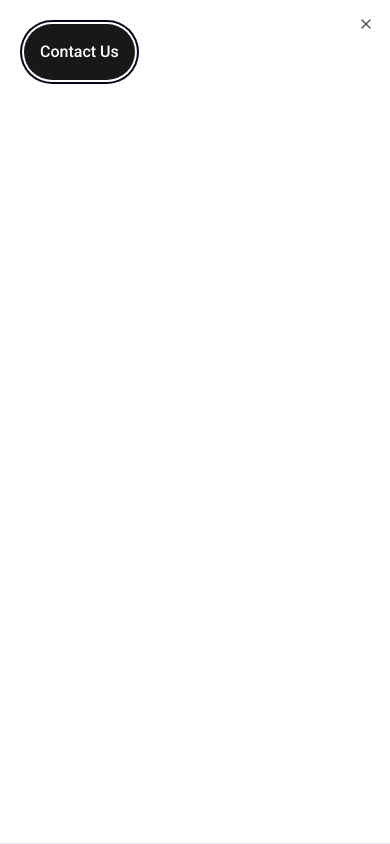
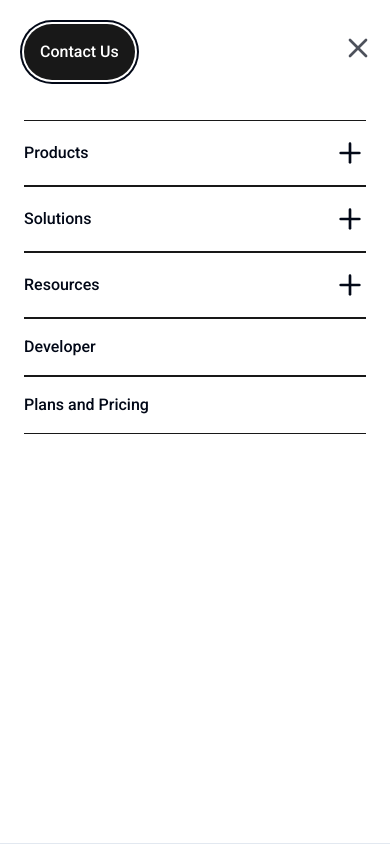
Before and after one commit to aagatsharma/webex, a React (Vite) app: page / in a window 390 px wide. Both pictures are taken after a click on the icon 358 px from the left and 40 px from the top of the page. Shown: the top 844 px of the page. Built offline with nearby package versions, Linux system fonts and the light colour scheme.

Commit message:
navbar mobile responsive

```diff
--- a/src/components/reusable/Footer/FooterTags.tsx
+++ b/src/components/reusable/Footer/FooterTags.tsx
@@ -80,7 +80,7 @@ const FooterTags = () => {
       </div>
       <Accordion type="single" collapsible className="w-full px-5 md:hidden ">
         {Object.entries(menu).map(([label, components]) => (
-          <AccordionItem value={label} key={label}>
+          <AccordionItem value={label} key={label} className="border-none">
             <AccordionTrigger className="font-bold text-lg">
               {label}
             </AccordionTrigger>
--- a/src/components/reusable/Navbar/MobileNav/MobileNav.tsx
+++ b/src/components/reusable/Navbar/MobileNav/MobileNav.tsx
@@ -18,13 +18,18 @@ const MobileNav = () => {
         <Menu className="w-6 h-6" />
       </SheetTrigger>
 
-      <SheetContent side="top" className=" w-screen min-h-screen">
+      <SheetContent
+        side="top"
+        className=" w-screen max-h-screen min-h-screen overflow-y-scroll lg:hidden"
+      >
         <SheetClose asChild>
           <Button
             className="h-14 bg-black text-white rounded-full text-base hover:bg-emerald-600
              font-medium "
           >
-            <Link to="/contact-us">Contact Us</Link>
+            <SheetClose asChild>
+              <Link to="/contact-us">Contact Us</Link>
+            </SheetClose>
           </Button>
         </SheetClose>
         <div>
--- a/src/components/reusable/Navbar/MobileNav/MobileNavContent.tsx
+++ b/src/components/reusable/Navbar/MobileNav/MobileNavContent.tsx
@@ -1,8 +1,65 @@
+import {
+  Accordion,
+  AccordionContent,
+  AccordionItem,
+  AccordionTrigger,
+} from "@/components/ui/accordion";
+import NavbarProductItem from "../NavbarItems/NavbarProductItem";
+import NavbarSolutionItem from "../NavbarItems/NavbarSolutionItem";
+import NavbarResourcesItem from "../NavbarItems/NavbarResourcesItem";
+import { SheetClose } from "@/components/ui/sheet";
+import { Link } from "react-router-dom";
+
 const MobileNavContent = () => {
+  const products = [
+    {
+      label: "Products",
+      component: <NavbarProductItem />,
+    },
+    {
+      label: "Solutions",
+      component: <NavbarSolutionItem />,
+    },
+    {
+      label: "Resources",
+      component: <NavbarResourcesItem />,
+    },
+    {
+      label: "Developer",
+      link: "/developer",
+    },
+    {
+      label: "Plans and Pricing",
+      link: "/pricing",
+    },
+  ];
   return (
-    <div>
-      <div></div>
-    </div>
+    <Accordion type="single" collapsible className="mt-10">
+      {products.map((product, index) => (
+        <AccordionItem
+          value={product.label}
+          key={index}
+          className="border-y border-black"
+        >
+          {product.link ? (
+            <SheetClose asChild>
+              <AccordionTrigger iconType="none">
+                <SheetClose asChild>
+                  <Link to={product.link}>{product.label}</Link>
+                </SheetClose>
+              </AccordionTrigger>
+            </SheetClose>
+          ) : (
+            <>
+              <AccordionTrigger iconType="plus">
+                {product.label}
+              </AccordionTrigger>
+              <AccordionContent>{product.component}</AccordionContent>
+            </>
+          )}
+        </AccordionItem>
+      ))}
+    </Accordion>
   );
 };
 
--- a/src/components/reusable/Navbar/NavbarItems/NavbarProductItem.tsx
+++ b/src/components/reusable/Navbar/NavbarItems/NavbarProductItem.tsx
@@ -79,12 +79,13 @@ const NavbarProductItem = () => {
   ];
 
   return (
-    <div className=" max-w-7xl m-auto px-2 flex w-full justify-between items-start  ">
+    <div className=" max-w-7xl m-auto px-2 flex w-full justify-between items-start max-lg:flex-col max-lg:gap-y-6  ">
       <div className="flex flex-col gap-y-3">
         <h1 className="text-black/60 uppercase">WebSuiteX Suite</h1>
-        <div className="grid grid-cols-2 gap-6 pt-3">
+        <div className="grid grid-cols-2 gap-6 pt-3 max-md:grid-cols-1">
           {websuite.map((feature) => (
             <ProductItem
+              key={feature.label}
               logo={feature.logo}
               description={feature.description}
               label={feature.label}
@@ -97,6 +98,7 @@ const NavbarProductItem = () => {
         <div className="grid grid-cols-1 gap-6 pt-3">
           {workspaceCategories.map((feature) => (
             <ProductItem
+              key={feature.label}
               description={feature.description}
               label={feature.label}
             />
@@ -108,6 +110,7 @@ const NavbarProductItem = () => {
         <div className="flex flex-col gap-6 pt-3">
           {customerService.map((feature) => (
             <ProductItem
+              key={feature.label}
               description={feature.description}
               label={feature.label}
             />
--- a/src/components/ui/accordion.tsx
+++ b/src/components/ui/accordion.tsx
@@ -1,10 +1,10 @@
-import * as React from "react"
-import * as AccordionPrimitive from "@radix-ui/react-accordion"
-import { ChevronDown } from "lucide-react"
+import * as React from "react";
+import * as AccordionPrimitive from "@radix-ui/react-accordion";
+import { ChevronDown, Plus } from "lucide-react";
 
-import { cn } from "@/lib/utils"
+import { cn } from "@/lib/utils";
 
-const Accordion = AccordionPrimitive.Root
+const Accordion = AccordionPrimitive.Root;
 
 const AccordionItem = React.forwardRef<
   React.ElementRef<typeof AccordionPrimitive.Item>,
@@ -15,28 +15,39 @@ const AccordionItem = React.forwardRef<
     className={cn("border-b", className)}
     {...props}
   />
-))
-AccordionItem.displayName = "AccordionItem"
+));
+AccordionItem.displayName = "AccordionItem";
 
 const AccordionTrigger = React.forwardRef<
   React.ElementRef<typeof AccordionPrimitive.Trigger>,
-  React.ComponentPropsWithoutRef<typeof AccordionPrimitive.Trigger>
->(({ className, children, ...props }, ref) => (
+  React.ComponentPropsWithoutRef<typeof AccordionPrimitive.Trigger> & {
+    iconType?: "chevron" | "plus" | "none";
+  }
+>(({ className, children, iconType = "chevron", ...props }, ref) => (
   <AccordionPrimitive.Header className="flex">
     <AccordionPrimitive.Trigger
       ref={ref}
       className={cn(
-        "flex flex-1 items-center justify-between py-4 font-medium transition-all hover:underline [&[data-state=open]>svg]:rotate-180",
+        `flex flex-1 items-center justify-between py-4 font-medium transition-all hover:underline [&[data-state=open]>svg]:rotate-180 ${
+          iconType === "plus" && "[&[data-state=open]>svg]:rotate-45"
+        }`,
         className
       )}
       {...props}
     >
       {children}
-      <ChevronDown className="h-4 w-4 shrink-0 transition-transform duration-200" />
+      {iconType === "plus" && (
+        <Plus className="h-8 w-8 shrink-0 transition-transform duration-200" />
+      )}
+      {iconType === "chevron" && (
+        <ChevronDown className="h-6 w-6 shrink-0 transition-transform duration-200" />
+      )}
+      {iconType === "none" && <></>}
     </AccordionPrimitive.Trigger>
   </AccordionPrimitive.Header>
-))
-AccordionTrigger.displayName = AccordionPrimitive.Trigger.displayName
+));
+
+AccordionTrigger.displayName = AccordionPrimitive.Trigger.displayName;
 
 const AccordionContent = React.forwardRef<
   React.ElementRef<typeof AccordionPrimitive.Content>,
@@ -49,8 +60,8 @@ const AccordionContent = React.forwardRef<
   >
     <div className={cn("pb-4 pt-0", className)}>{children}</div>
   </AccordionPrimitive.Content>
-))
+));
 
-AccordionContent.displayName = AccordionPrimitive.Content.displayName
+AccordionContent.displayName = AccordionPrimitive.Content.displayName;
 
-export { Accordion, AccordionItem, AccordionTrigger, AccordionContent }
+export { Accordion, AccordionItem, AccordionTrigger, AccordionContent };
--- a/src/components/ui/sheet.tsx
+++ b/src/components/ui/sheet.tsx
@@ -1,17 +1,17 @@
-import * as React from "react"
-import * as SheetPrimitive from "@radix-ui/react-dialog"
-import { cva, type VariantProps } from "class-variance-authority"
-import { X } from "lucide-react"
+import * as React from "react";
+import * as SheetPrimitive from "@radix-ui/react-dialog";
+import { cva, type VariantProps } from "class-variance-authority";
+import { X } from "lucide-react";
 
-import { cn } from "@/lib/utils"
+import { cn } from "@/lib/utils";
 
-const Sheet = SheetPrimitive.Root
+const Sheet = SheetPrimitive.Root;
 
-const SheetTrigger = SheetPrimitive.Trigger
+const SheetTrigger = SheetPrimitive.Trigger;
 
-const SheetClose = SheetPrimitive.Close
+const SheetClose = SheetPrimitive.Close;
 
-const SheetPortal = SheetPrimitive.Portal
+const SheetPortal = SheetPrimitive.Portal;
 
 const SheetOverlay = React.forwardRef<
   React.ElementRef<typeof SheetPrimitive.Overlay>,
@@ -25,8 +25,8 @@ const SheetOverlay = React.forwardRef<
     {...props}
     ref={ref}
   />
-))
-SheetOverlay.displayName = SheetPrimitive.Overlay.displayName
+));
+SheetOverlay.displayName = SheetPrimitive.Overlay.displayName;
 
 const sheetVariants = cva(
   "fixed z-50 gap-4 bg-background p-6 shadow-lg transition ease-in-out data-[state=open]:animate-in data-[state=closed]:animate-out data-[state=closed]:duration-300 data-[state=open]:duration-500",
@@ -45,7 +45,7 @@ const sheetVariants = cva(
       side: "right",
     },
   }
-)
+);
 
 interface SheetContentProps
   extends React.ComponentPropsWithoutRef<typeof SheetPrimitive.Content>,
@@ -64,13 +64,13 @@ const SheetContent = React.forwardRef<
     >
       {children}
       <SheetPrimitive.Close className="absolute right-4 top-4 rounded-sm opacity-70 ring-offset-background transition-opacity hover:opacity-100 focus:outline-none focus:ring-2 focus:ring-ring focus:ring-offset-2 disabled:pointer-events-none data-[state=open]:bg-secondary">
-        <X className="h-4 w-4" />
+        <X className="h-8 w-8 mt-4" />
         <span className="sr-only">Close</span>
       </SheetPrimitive.Close>
     </SheetPrimitive.Content>
   </SheetPortal>
-))
-SheetContent.displayName = SheetPrimitive.Content.displayName
+));
+SheetContent.displayName = SheetPrimitive.Content.displayName;
 
 const SheetHeader = ({
   className,
@@ -83,8 +83,8 @@ const SheetHeader = ({
     )}
     {...props}
   />
-)
-SheetHeader.displayName = "SheetHeader"
+);
+SheetHeader.displayName = "SheetHeader";
 
 const SheetFooter = ({
   className,
@@ -97,8 +97,8 @@ const SheetFooter = ({
     )}
     {...props}
   />
-)
-SheetFooter.displayName = "SheetFooter"
+);
+SheetFooter.displayName = "SheetFooter";
 
 const SheetTitle = React.forwardRef<
   React.ElementRef<typeof SheetPrimitive.Title>,
@@ -109,8 +109,8 @@ const SheetTitle = React.forwardRef<
     className={cn("text-lg font-semibold text-foreground", className)}
     {...props}
   />
-))
-SheetTitle.displayName = SheetPrimitive.Title.displayName
+));
+SheetTitle.displayName = SheetPrimitive.Title.displayName;
 
 const SheetDescription = React.forwardRef<
   React.ElementRef<typeof SheetPrimitive.Description>,
@@ -121,8 +121,8 @@ const SheetDescription = React.forwardRef<
     className={cn("text-sm text-muted-foreground", className)}
     {...props}
   />
-))
-SheetDescription.displayName = SheetPrimitive.Description.displayName
+));
+SheetDescription.displayName = SheetPrimitive.Description.displayName;
 
 export {
   Sheet,
@@ -135,4 +135,4 @@ export {
   SheetFooter,
   SheetTitle,
   SheetDescription,
-}
+};
```
Also changed, not shown: src/components/reusable/Navbar/NavbarItems/NavbarResourcesItem.tsx (+7 -7 lines), src/components/reusable/Navbar/NavbarItems/NavbarSolutionItem.tsx (+7 -7 lines).
